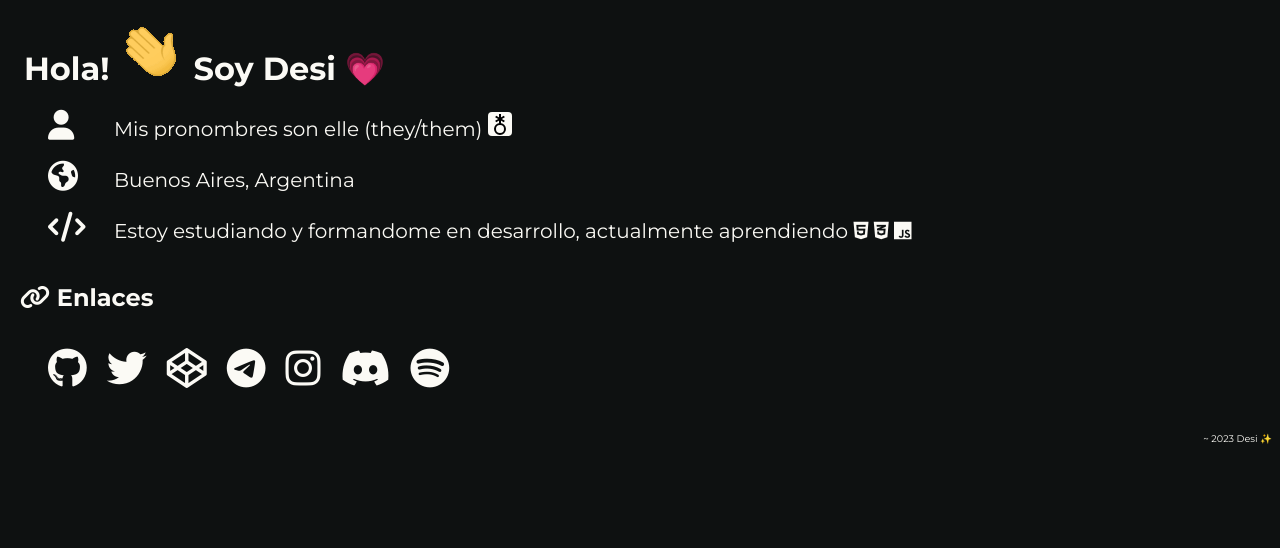
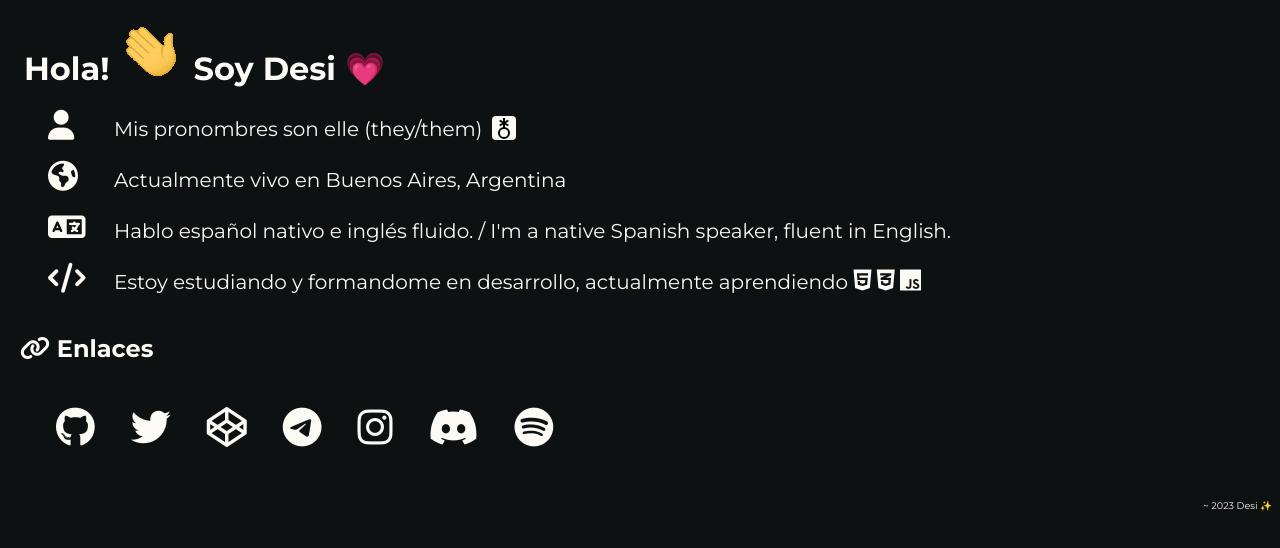
Before and after one commit to ledesidium/desi-fw, a plain HTML site: page index.html in a window 1280 px wide. Drawn offline with Linux system fonts and the light colour scheme.

Commit message:
update lang
update lang

```diff
--- a/index.html
+++ b/index.html
@@ -21,7 +21,8 @@
                     <i class="fa-solid fa-user"></i>Mis pronombres son elle (they/them)
                     <img src="img/nonbinary-symbol.svg" class="nonbinary-symbol" alt="" />
                 </li>
-                <li><i class="fa-solid fa-earth-americas"></i>Buenos Aires, Argentina</li>
+                <li><i class="fa-solid fa-earth-americas"></i>Actualmente vivo en Buenos Aires, Argentina</li>
+                <li><i class="fa-solid fa-language"></i>Hablo español nativo e inglés fluido. / I'm a native Spanish speaker, fluent in English.</li>
                 <li>
                     <i class="fa-solid fa-code"></i>Estoy estudiando y formandome en desarrollo, actualmente aprendiendo
                     <a href="https://developer.mozilla.org/en-US/docs/Glossary/HTML5"><i class="fa-brands fa-html5"></i></a>
--- a/src/style.css
+++ b/src/style.css
@@ -13,6 +13,9 @@ h1, h2 {
     height: 1.2em;
     background-color: #fbfaf5;
     border-radius: 0.2em;
+    position: relative;
+    top: 0.2em;
+    margin-left: 0.2em;
 }
 
 li {
@@ -30,6 +33,10 @@ li > i:first-of-type{
     padding-right: 1em;
     font-size: 1.5em;
     width: 1.2em;
+}
+
+nav > ul > li > a > i {
+    font-size: 1.2em;
 }
 
 li > a > i {
@@ -52,7 +59,8 @@ li > a > i {
     list-style: none;
     font-size: 2em;
     text-align: center;
-    transition: .6s;
+    transition: .7s;
+    padding: 0.2em;
 }
 
 .social-links > li > a >i:hover {
```
